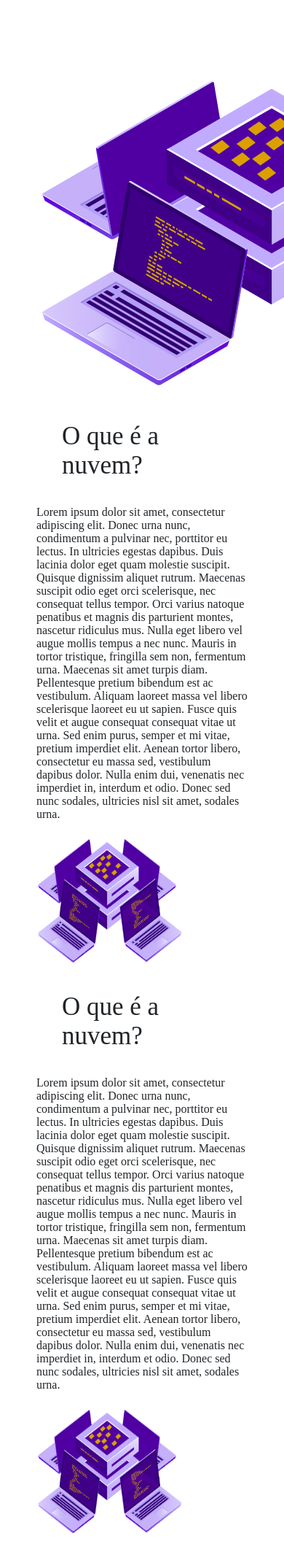
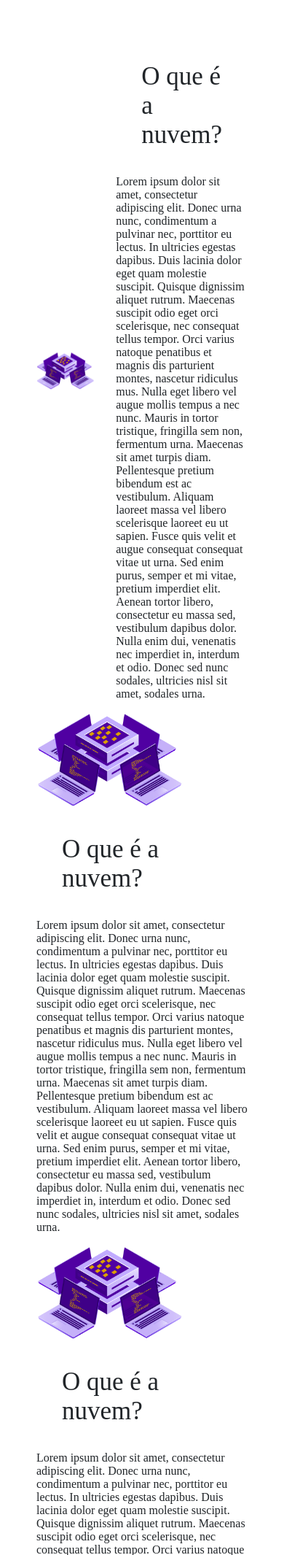
Before and after one commit to ThiagoMarques/metagam, a PHP site: page / in a window 390 px wide; the page is wider, and only the part inside the window is pictured. Shown: the part 111-2242 px from the top of that part at 73% size. Run offline with PHP 8.4, Linux system fonts and the light colour scheme; some libraries are stand-ins or nearby versions.

Commit message:
Adiciona responsividade - mobile

```diff
--- a/assets/css/main.css
+++ b/assets/css/main.css
@@ -59,3 +59,8 @@
 		font-size: 35px;
 		margin: 35px;
 	}
+	img {
+		display: block;
+		max-width: 100%;
+		height: auto;
+	  }
```
